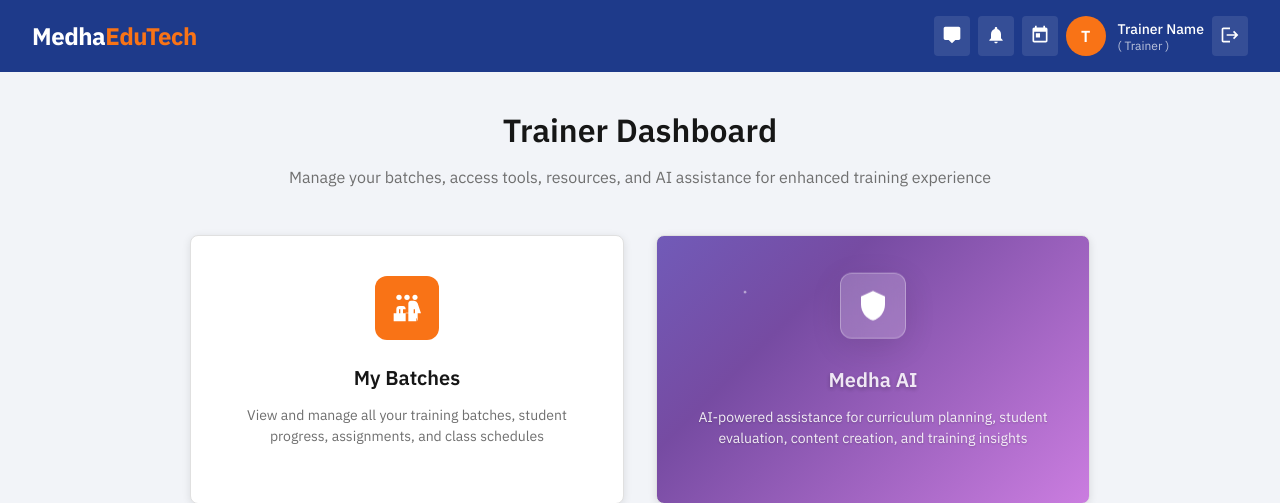
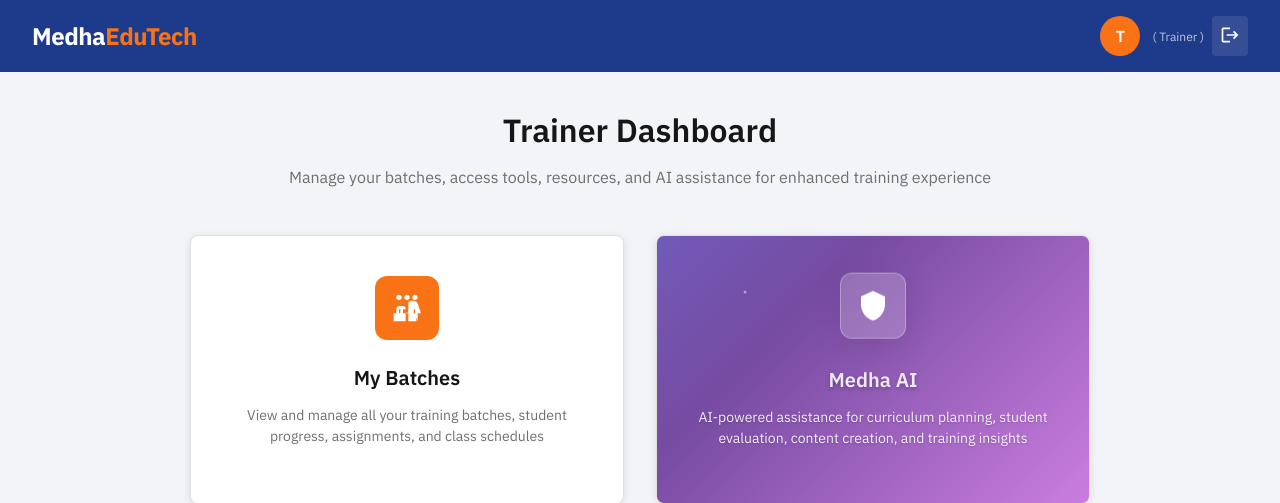
Before and after one commit to twiden-com/met-platform, a FastAPI app: template templates/dashboards/trainer.html in a window 1280 px wide. Shown: the top 503 px of the page. Run offline with FastAPI, Linux system fonts and the light colour scheme; the template is opened without the code that fills it, so the values that code supplies are empty; parts of the project's set-up code (start-up, migrations or seed data) failed here and were passed over.

Commit message:
(fix) header dead buttons removed

```diff
--- a/templates/dashboards/counsellor.html
+++ b/templates/dashboards/counsellor.html
@@ -413,7 +413,7 @@
         </div>
         <div class="user-section">
             <div class="notification-icons">
-                <button class="notification-btn" title="Messages">
+                <!-- <button class="notification-btn" title="Messages">
                     <svg width="20" height="20" viewBox="0 0 24 24" fill="currentColor">
                         <path d="M20 2H4c-1.1 0-2 .9-2 2v12c0 1.1.9 2 2 2h4l4 4 4-4h4c1.1 0 2-.9 2-2V4c0-1.1-.9-2-2-2z"/>
                     </svg>
@@ -427,7 +427,7 @@
                     <svg width="20" height="20" viewBox="0 0 24 24" fill="currentColor">
                         <path d="M19 3h-1V1h-2v2H8V1H6v2H5c-1.11 0-1.99.9-1.99 2L3 19c0 1.1.89 2 2 2h14c1.1 0 2-.9 2-2V5c0-1.1-.9-2-2-2zm0 16H5V8h14v11zM7 10h5v5H7z"/>
                     </svg>
-                </button>
+                </button> -->
 
                 <!-- Role Switch Dropdown -->
                 <div class="role-switch">
--- a/templates/dashboards/student.html
+++ b/templates/dashboards/student.html
@@ -551,7 +551,7 @@
         </div>
         <div class="user-section">
             <div class="notification-icons">
-                <button class="notification-btn" title="Messages">
+                <!-- <button class="notification-btn" title="Messages">
                     <svg width="20" height="20" viewBox="0 0 24 24" fill="currentColor">
                         <path d="M20 2H4c-1.1 0-2 .9-2 2v12c0 1.1.9 2 2 2h4l4 4 4-4h4c1.1 0 2-.9 2-2V4c0-1.1-.9-2-2-2z"/>
                     </svg>
@@ -565,7 +565,7 @@
                     <svg width="20" height="20" viewBox="0 0 24 24" fill="currentColor">
                         <path d="M19 3h-1V1h-2v2H8V1H6v2H5c-1.11 0-1.99.9-1.99 2L3 19c0 1.1.89 2 2 2h14c1.1 0 2-.9 2-2V5c0-1.1-.9-2-2-2zm0 16H5V8h14v11zM7 10h5v5H7z"/>
                     </svg>
-                </button>
+                </button> -->
 
                 <!-- Role Switch Dropdown -->
                  {% if profile.is_staff == 1 %}
--- a/templates/dashboards/trainer.html
+++ b/templates/dashboards/trainer.html
@@ -516,7 +516,7 @@
         </div>
         <div class="user-section">
             <div class="notification-icons">
-                <button class="notification-btn" title="Messages">
+                <!-- <button class="notification-btn" title="Messages">
                     <svg width="20" height="20" viewBox="0 0 24 24" fill="currentColor">
                         <path d="M20 2H4c-1.1 0-2 .9-2 2v12c0 1.1.9 2 2 2h4l4 4 4-4h4c1.1 0 2-.9 2-2V4c0-1.1-.9-2-2-2z"/>
                     </svg>
@@ -530,7 +530,7 @@
                     <svg width="20" height="20" viewBox="0 0 24 24" fill="currentColor">
                         <path d="M19 3h-1V1h-2v2H8V1H6v2H5c-1.11 0-1.99.9-1.99 2L3 19c0 1.1.89 2 2 2h14c1.1 0 2-.9 2-2V5c0-1.1-.9-2-2-2zm0 16H5V8h14v11zM7 10h5v5H7z"/>
                     </svg>
-                </button>
+                </button> -->
 
                 <!-- Role Switch Dropdown -->
                  {% if profile.is_staff == 1%}
@@ -557,7 +557,7 @@
                         T
                     </div>
                     <div class="user-info">
-                        <h4>Trainer Name</h4>
+                        <h4>{{ profile.name }}</h4>
                         <p>( Trainer )</p>
                     </div>
                 </div>
--- a/templates/leads/lead_list.html
+++ b/templates/leads/lead_list.html
@@ -1021,8 +1021,8 @@
                 <div class="form-group">
                     <div class="followup-quick-select">
                         <button type="button" class="quick-select-btn" data-range="created-today">Today</button>
-                        <button type="button" class="quick-select-btn" data-range="created-week">Week</button>
-                        <button type="button" class="quick-select-btn" data-range="created-month">Month</button>
+                        <button type="button" class="quick-select-btn" data-range="created-week">7d</button>
+                        <button type="button" class="quick-select-btn" data-range="created-month">30d</button>
                         <button type="button" class="quick-select-btn" data-range="created-all">All</button>
                     </div>
                     <div class="bx--date-picker">
```
